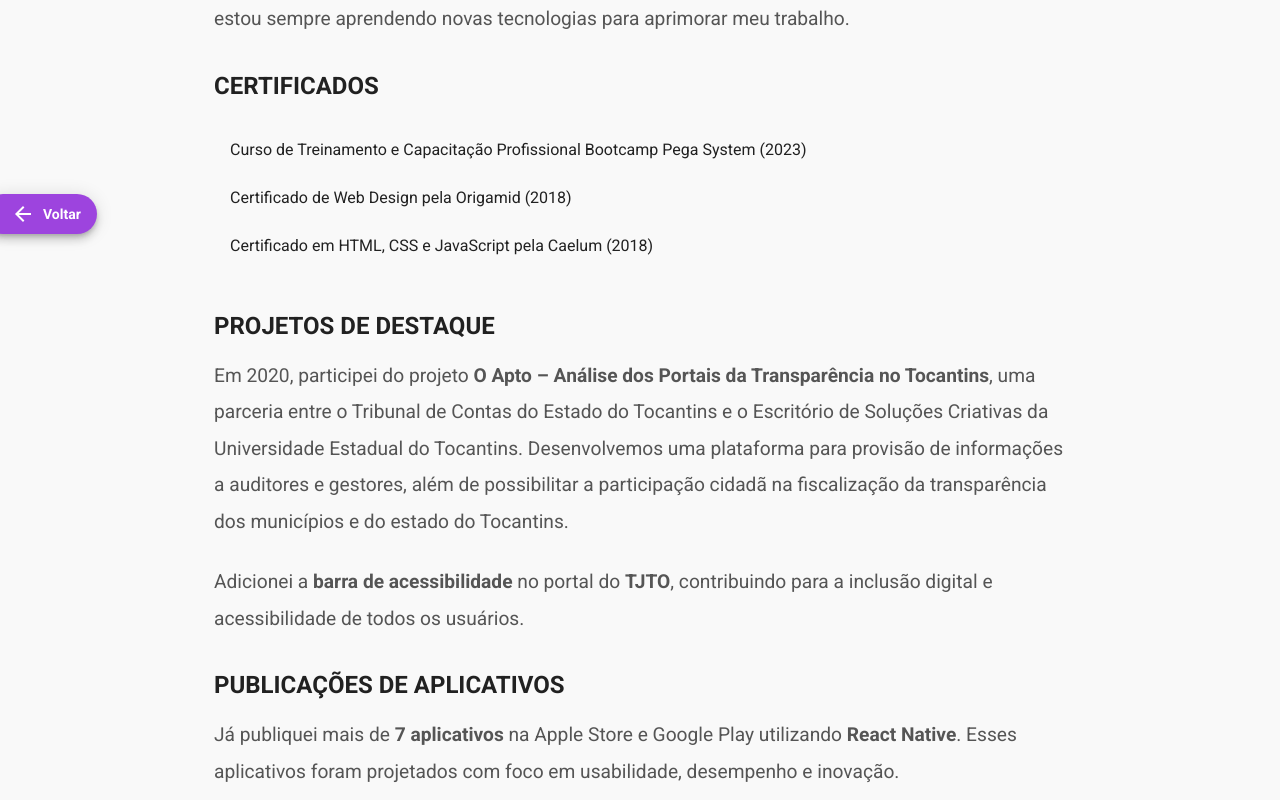
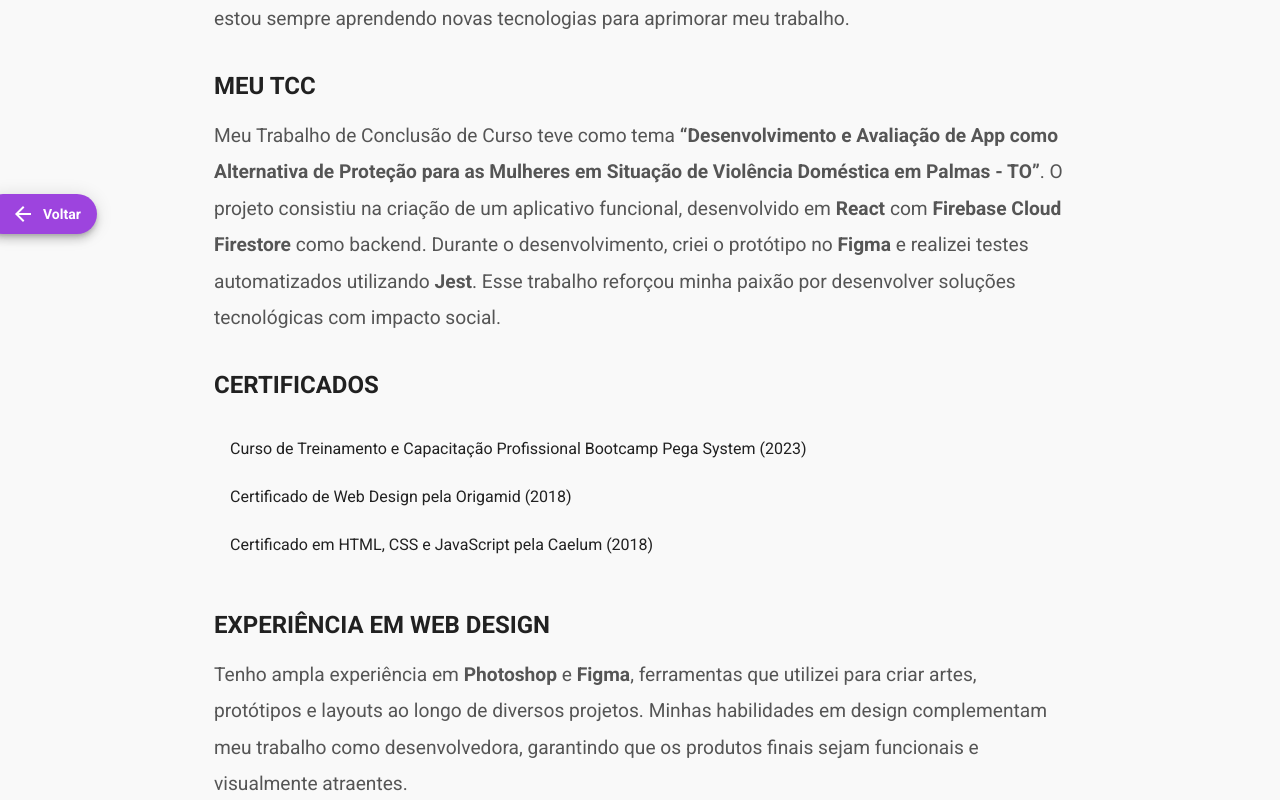
Before and after one commit to zhydani/portfolio-web, a Next.js app: page /sobre in a window 1280 px wide. Shown: the part 540-1340 px from the top of the page. Built offline with nearby package versions, Linux system fonts and the light colour scheme.

Commit message:
adicionando sobre

```diff
--- a/src/app/sobre/components/Content.tsx
+++ b/src/app/sobre/components/Content.tsx
@@ -59,6 +59,36 @@
             fontSize: "1.5rem",
           }}
         >
+          Meu TCC
+        </Typography>
+        <Typography
+          variant="body1"
+          sx={{
+            mb: 3,
+            lineHeight: 1.9,
+            fontSize: "1.2rem",
+            color: "#555",
+            textAlign: "left",
+          }}
+        >
+          Meu Trabalho de Conclusão de Curso teve como tema <strong>“Desenvolvimento e Avaliação de App como Alternativa de Proteção
+          para as Mulheres em Situação de Violência Doméstica em Palmas - TO”</strong>. O projeto consistiu na criação de um aplicativo funcional,
+          desenvolvido em <strong>React</strong> com <strong>Firebase Cloud Firestore</strong> como backend.
+          Durante o desenvolvimento, criei o protótipo no <strong>Figma</strong> e realizei testes automatizados utilizando <strong>Jest</strong>.
+          Esse trabalho reforçou minha paixão por desenvolver soluções tecnológicas com impacto social.
+        </Typography>
+
+        <Typography
+          variant="h5"
+          component="h3"
+          sx={{
+            fontWeight: "bold",
+            mt: 4,
+            mb: 2,
+            textTransform: "uppercase",
+            fontSize: "1.5rem",
+          }}
+        >
           Certificados
         </Typography>
         <List>
@@ -78,6 +108,34 @@
             />
           </ListItem>
         </List>
+
+        <Typography
+          variant="h5"
+          component="h3"
+          sx={{
+            fontWeight: "bold",
+            mt: 4,
+            mb: 2,
+            textTransform: "uppercase",
+            fontSize: "1.5rem",
+          }}
+        >
+          Experiência em Web Design
+        </Typography>
+        <Typography
+          variant="body1"
+          sx={{
+            mb: 3,
+            lineHeight: 1.9,
+            fontSize: "1.2rem",
+            color: "#555",
+            textAlign: "left",
+          }}
+        >
+          Tenho ampla experiência em <strong>Photoshop</strong> e <strong>Figma</strong>, ferramentas que utilizei para criar artes, protótipos e layouts
+          ao longo de diversos projetos. Minhas habilidades em design complementam meu trabalho como desenvolvedora, garantindo que
+          os produtos finais sejam funcionais e visualmente atraentes.
+        </Typography>
 
         <Typography
           variant="h5"
```
